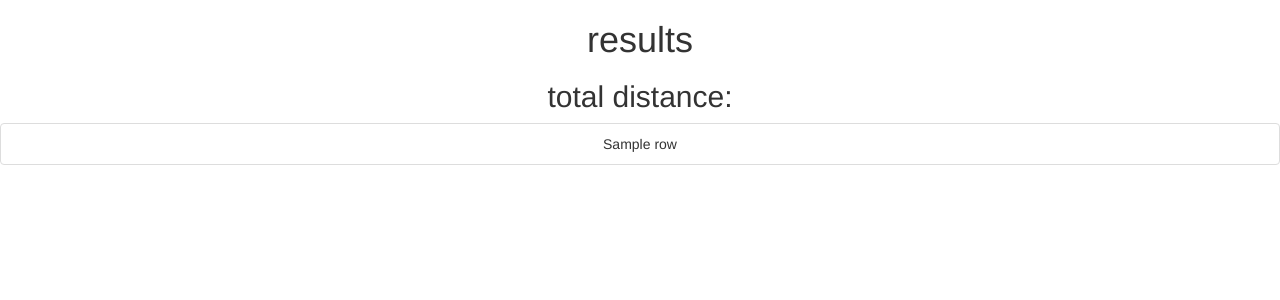
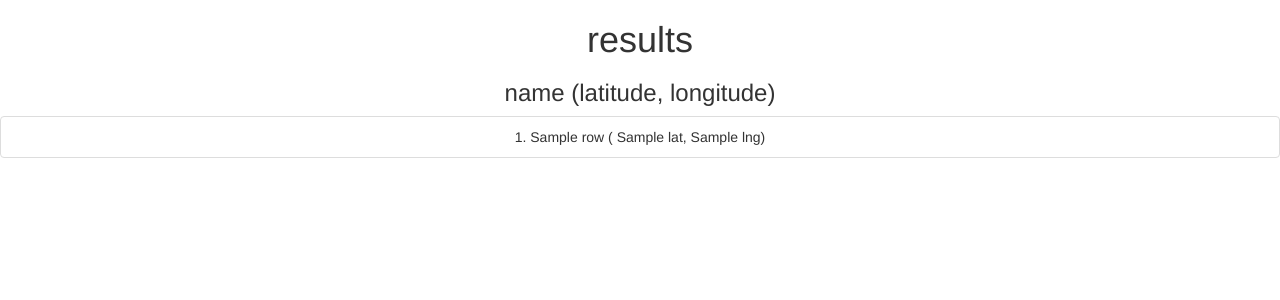
Before and after one commit to egoberdon/flight, a Flask app: template templates/results.html in a window 1280 px wide. Shown: the top 300 px of the page. Run offline with Flask 2, Linux system fonts and the light colour scheme; the template is opened without the code that fills it: most values are stand-ins (such as "Sample title", 1, 10 or a date in 2020); some libraries are stand-ins or nearby versions.

Commit message:
number list of results

```diff
--- a/server.py
+++ b/server.py
@@ -69,10 +69,12 @@ def nearest_neighbor(start, locations, output, total):
         # print 'Locations in order visited:\n'
         conn = sql.connect('database.db')
         conn.execute("DROP TABLE IF EXISTS places") # only want to keep one set of results at a time
-        conn.execute("CREATE TABLE IF NOT EXISTS places (name TEXT)")
+        conn.execute("CREATE TABLE IF NOT EXISTS places (name TEXT, lat REAL, lng REAL)")
         for loc in output:
             name = str(loc[0])
-            conn.execute("INSERT INTO places (name) VALUES (?)", (name,))
+            lat = float(loc[1])
+            lng = float(loc[2])
+            conn.execute("INSERT INTO places (name, lat, lng) VALUES (?, ?, ?)", (name, lat, lng))
         conn.commit()
         conn.close()
     else:
--- a/static/css/results.css
+++ b/static/css/results.css
@@ -1,3 +1,4 @@
-ol li.list-group {
+ol li.list-group-item {
+    list-style: decimal inside;
     display: list-item;
 }
--- a/templates/results.html
+++ b/templates/results.html
@@ -14,10 +14,10 @@
   <!-- ========= -->
   <div align="center">
     <h1>results</h1>
-    <h2>total distance: </h2>
+    <h3>name (latitude, longitude) </h3>
      <ol class="list-group">
        {% for row in rows %}
-       <li class="list-group-item">{{row["name"]}}</li>
+       <li class="list-group-item">{{row["name"]}} ( {{row["lat"]}}, {{row["lng"]}})</li>
         {% endfor %}
     </ol>
     </div>
```
